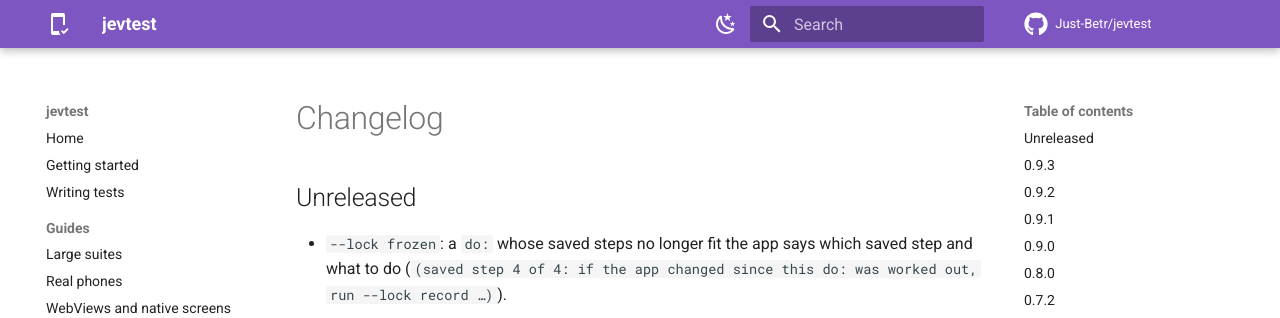
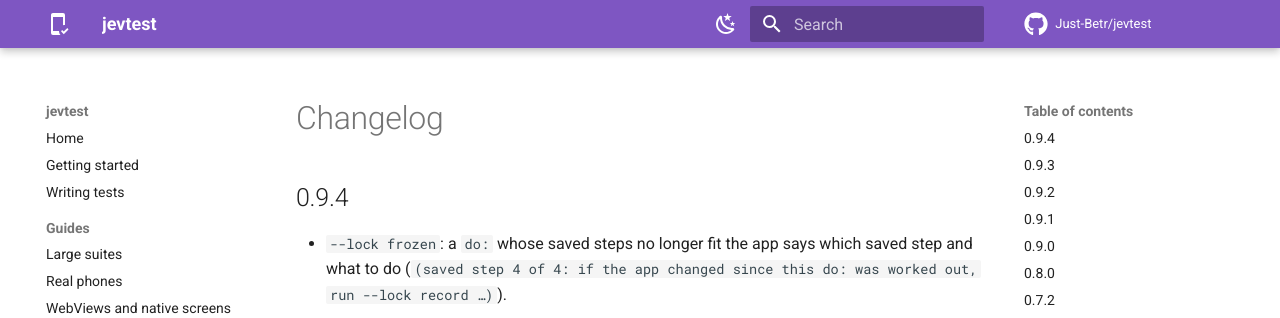
Before and after one commit to Just-Betr/jevtest, an MkDocs documentation site: the page built from docs/changelog.md, in a window 1280 px wide and 900 px high. Shown: the top 318 px of the window. Built offline with MkDocs 1.6.1 and Material for MkDocs 9.7.7, drawn with Linux system fonts in a browser that asks for light colours; comment, search, counter and statistics services are not loaded.

Commit message:
0.9.4
Co-Authored-By: Claude Opus 5.5 <noreply@anthropic.com>

````diff
--- a/CHANGELOG.md
+++ b/CHANGELOG.md
@@ -1,6 +1,6 @@
 # Changelog
 
-## Unreleased
+## 0.9.4
 
 - `--lock frozen`: a `do:` whose saved steps no longer fit the app says which saved step and what to do
   (`(saved step 4 of 4: if the app changed since this do: was worked out, run --lock record …)`).
--- a/docs/getting-started.md
+++ b/docs/getting-started.md
@@ -82,7 +82,7 @@ jevtest run tests.yaml --lock record --out results
 Both flags are required, so every run says how it treats the lockfile and where its results go.
 
 ```console
-jevtest 0.9.3 · android · emulator-5554 · dev.jevtest.jevtest_demo · jev-1.13.0 · lockfile: record
+jevtest 0.9.4 · android · emulator-5554 · dev.jevtest.jevtest_demo · jev-1.13.0 · lockfile: record
 
 ▶ App opens on the sign-in screen
   ✓ expect: The sign in screen is showing — Jev 0.98
--- a/jevtest/__init__.py
+++ b/jevtest/__init__.py
@@ -1,3 +1,3 @@
 """jevtest: plain-English end-to-end tests for Android and iOS apps, driven by TypeSafe's Jev."""
 
-__version__ = "0.9.3"
+__version__ = "0.9.4"
````
Also changed, not shown: README.md (+1 -1 lines), docs/index.md (+1 -1 lines).
